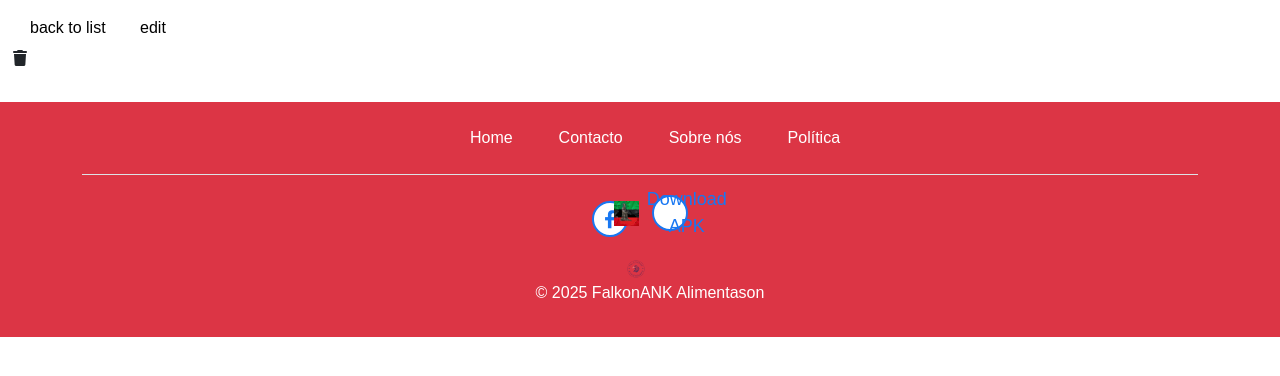
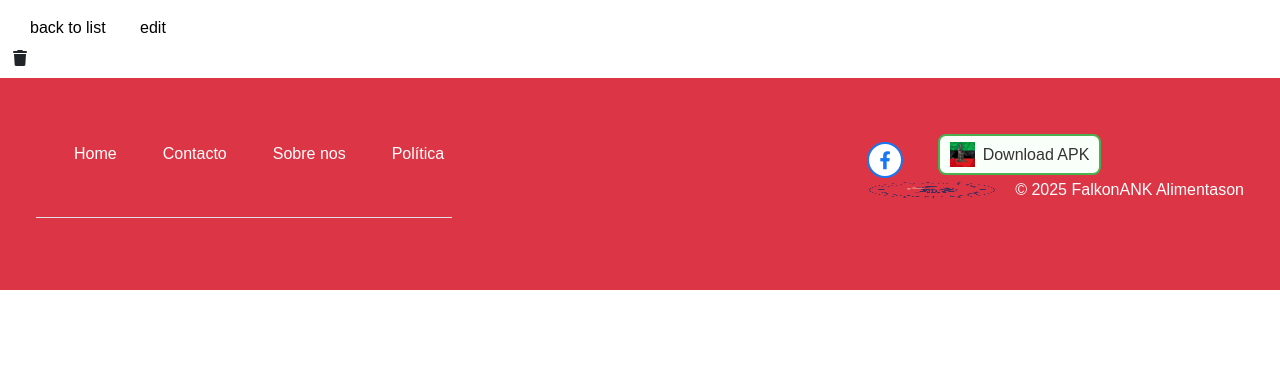
Before and after one commit to ImuPer/FalkonANK_web, a Symfony app: template templates/basket/show.html.twig in a window 1280 px wide. Shown: the part 287-663 px from the top of the page. Run offline with Twig, Linux system fonts and the light colour scheme; the template is opened without the code that fills it, so the values that code supplies are empty; some libraries are stand-ins or nearby versions.

Commit message:
Ajout de l'actualisation4 de footear

```diff
--- a/templates/layout/footear.html.twig
+++ b/templates/layout/footear.html.twig
@@ -1,47 +1,63 @@
 <!DOCTYPE html>
-<html lang="pt-BR">
+<html lang="en">
 	<head>
 		<meta charset="UTF-8">
-  <meta name="viewport" content="width=device-width, initial-scale=1.0">
-  <link rel="stylesheet" href="{{ asset('css/newslatterFootear.css') }}">
-  <title>Rodapé Responsivo</title>
+		<meta
+		name="viewport" content="width=device-width, initial-scale=1.0">
+		{# css #}
+		<link rel="stylesheet" href={{asset("css/newslatterFootear.css")}}>
+
+		<title>Document</title>
 	</head>
 	<body>
-  <footer class="footer bg-danger text-white py-3 my-4">
-    <div class="container">
-      <!-- Links de navegação -->
+
+		<div class="p-3 mb-2 bg-danger text-white">
+			<footer class="py-3 my-4">
 				<ul class="nav justify-content-center border-bottom pb-3 mb-3">
 					<li class="nav-item">
-          <a href="{{ path('app_home_page') }}" class="nav-link px-2 text-white">Home</a>
+						<a href="{{path('app_home_page')}}" class="nav-link px-2 text-white">Home</a>
 					</li>
 					<li class="nav-item">
-          <a href="{{ path('contact_nous') }}" class="nav-link px-2 text-white">Contacto</a>
+						<a href="{{path('contact_nous')}}" class="nav-link px-2 text-white">Contacto</a>
 					</li>
 					<li class="nav-item">
-          <a href="{{ path('app_about_page') }}" class="nav-link px-2 text-white">Sobre nós</a>
+						<a href="{{path('app_about_page')}}" class="nav-link px-2 text-white">Sobre nos</a>
 					</li>
 					<li class="nav-item">
-          <a href="{{ path('privacy_policy') }}" class="nav-link px-2 text-white">Política</a>
+						<a href="{{path('privacy_policy')}}" class="nav-link px-2 text-white">Política</a>
 					</li>
 				</ul>
 
-      <!-- Ícones sociais e links -->
-      <div class="social-links text-center">
-        <a href="https://www.facebook.com/profile.php?id=61577545040892&sk=about_privacy_and_legal_info" target="_blank" class="social-icon">
+				<ul class="i_footear">
+					<a class="link facebook" href="https://www.facebook.com/profile.php?id=61577545040892&sk=about_privacy_and_legal_info" target="_blank" style="display: inline-flex; align-items: center; justify-content: center;
+														          width: 36px; height: 36px; text-decoration: none;
+														          border: 2px solid #1877F2; border-radius: 50%;
+														          background-color: #ffffff; color: #1877F2;
+														          font-size: 18px; transition: background-color 0.3s, color 0.3s;">
+
 						<i class="fab fa-facebook-f"></i>
 					</a>
-        <a href="/downloads/imuhotepuvideos/app-imuhotepu-videos.apk" download class="social-icon">
-          <img src="{{ asset('image/icon/appstore.png') }}" alt="Logo Imuhotepu" class="app-icon">
-          <span>Download APK</span>
+
+					{# <br> #}
+					{# <a class="link .intagram" href=""><i class="fab fa-instagram"></i></a> #}
+					<a href="/downloads/imuhotepuvideos/app-imuhotepu-videos.apk" download style="display: inline-flex; align-items: center; text-decoration: none;
+																					          border: 2px solid #4CAF50; border-radius: 8px; padding: 6px 10px;
+																					          background-color: #f9fff9; color: #333; transition: 0.3s;">
+
+						<img class="logo" src="{{ asset('image/icon/appstore.png') }}" alt="Logo Imuhotepu" style="width: 25px; height: 25px; margin-right: 8px;">
+						<span style="font-weight: 500;">Download APK</span>
 					</a>
+
+					<p class="text-center text-white" style="display: flex; align-items: center; justify-content: center; gap: 8px;">
+						<img class="logo" src="{{ asset('image/FalkonANK/logo-transparent-png.png') }}" alt="Logo FalkonANK" style="height: 20px;">
+						© 2025 FalkonANK Alimentason
+					</p>
+
+				</ul>
+			</footer>
+
 		</div>
 
-      <!-- Copyright -->
-      <div class="text-center">
-        <img src="{{ asset('image/FalkonANK/logo-transparent-png.png') }}" alt="Logo FalkonANK" class="footer-logo">
-        <p>© 2025 FalkonANK Alimentason</p>
-      </div>
-    </div>
-  </footer>
+
 	</body>
 </html>
```
Lines whose indentation alone changed are shown as unchanged.
